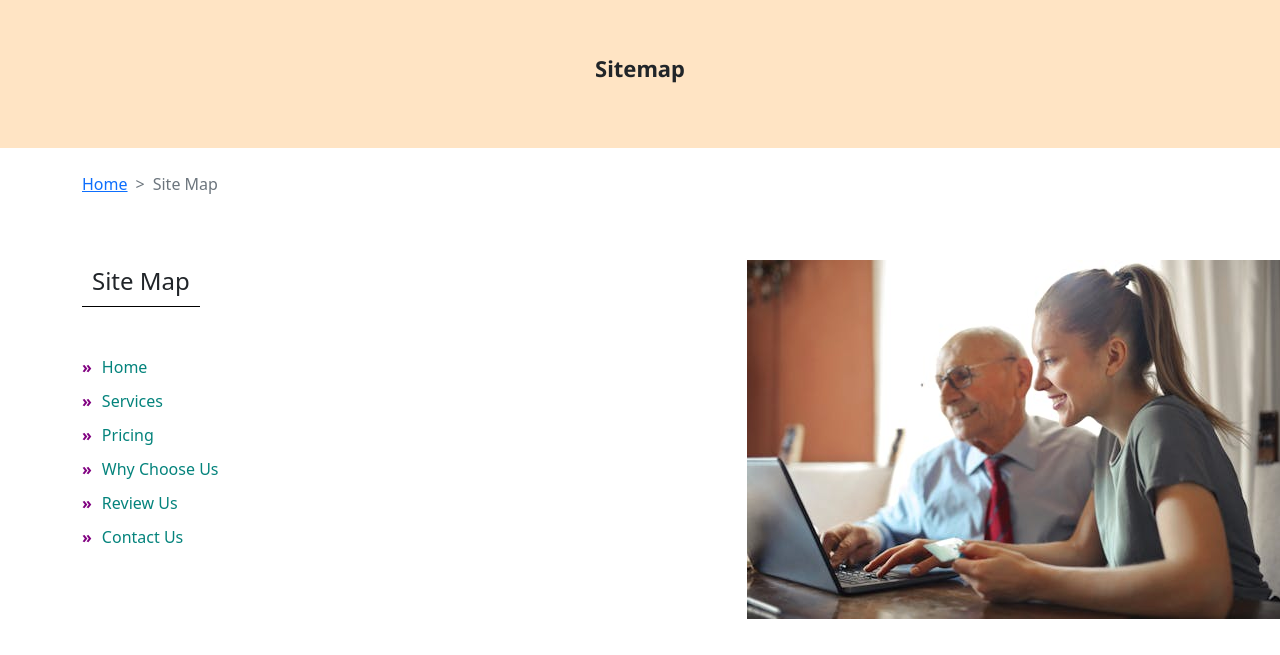
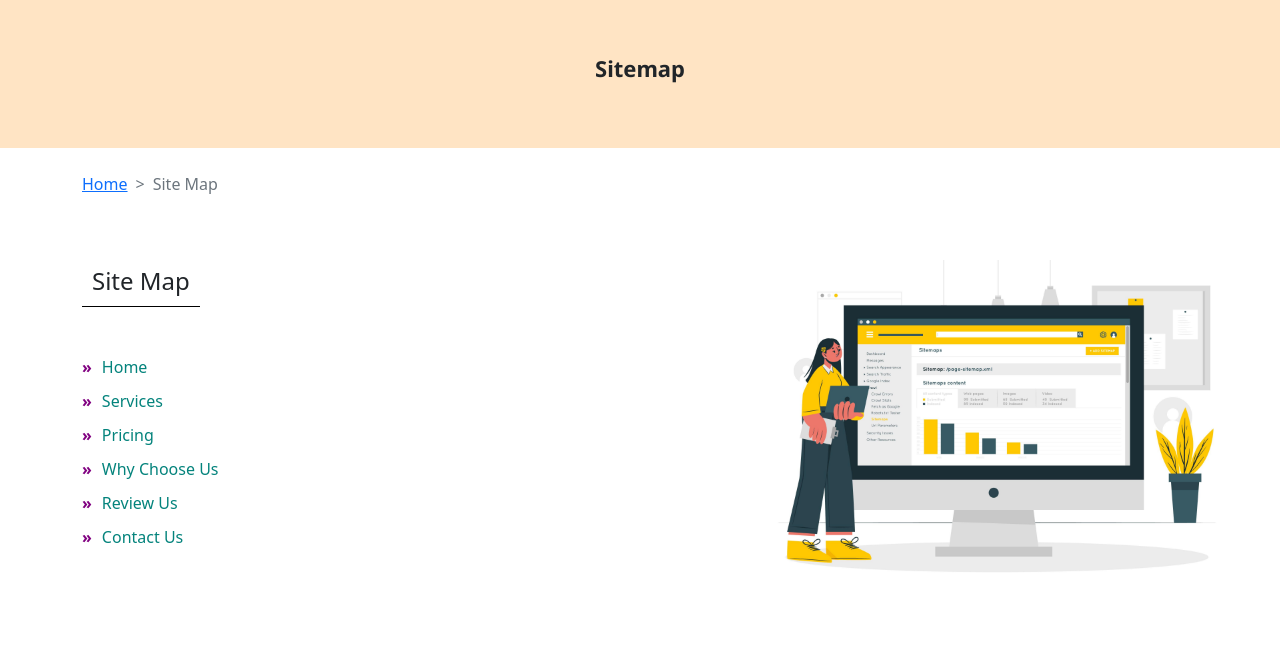
Before and after one commit to Shahidul-Islam-Shovon/ImmiAid_FrontEnd, a plain HTML site: page assests/sitemap.html in a window 1280 px wide. Shown: the part 264-919 px from the top of the page. Drawn offline with nearby package versions, Linux system fonts and the light colour scheme.

Commit message:
front end done

```diff
--- a/assests/sitemap.html
+++ b/assests/sitemap.html
@@ -166,7 +166,7 @@
                          </ul>
                     </div>
                     <div class="col-md-5 mt-5">
-                         <img  src="../img/services.jpg" alt="sitemap image">
+                         <img style="width: 500px;"  src="../img/4534431.jpg" alt="sitemap image">
                     </div>
                </div>
           </div>
@@ -223,11 +223,6 @@
                </div>
           </div>
      </section>
-
-
-
-
-
      <!-- main end -->
 
 
@@ -286,6 +281,7 @@
                          </div>
                     </div>
 
+
                     <div class="row mt-4">
                          <div class="col-12 text-center">
                               <p class="trademark" style="margin: 0; font-size: 14px;">
@@ -297,6 +293,8 @@
                               </p>
                          </div>
                     </div>
+
+
                </div>
           </footer>
      </section>
@@ -308,5 +306,4 @@
 
      <script src="../js/index.js"></script>
 </body>
-
 </html>
```
